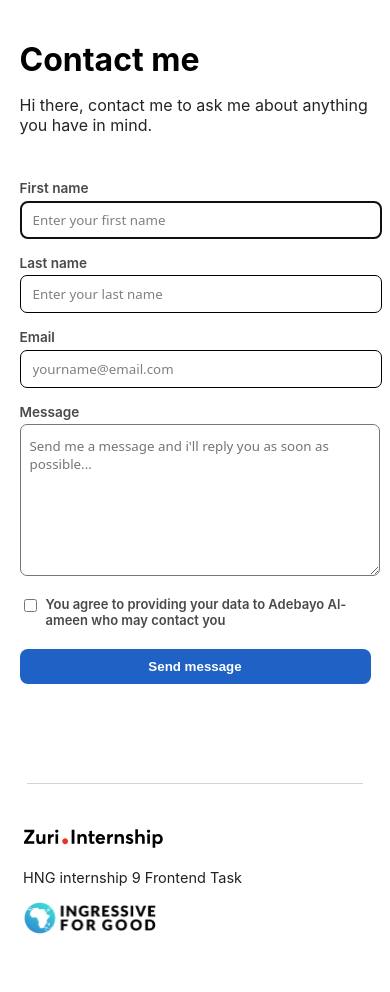
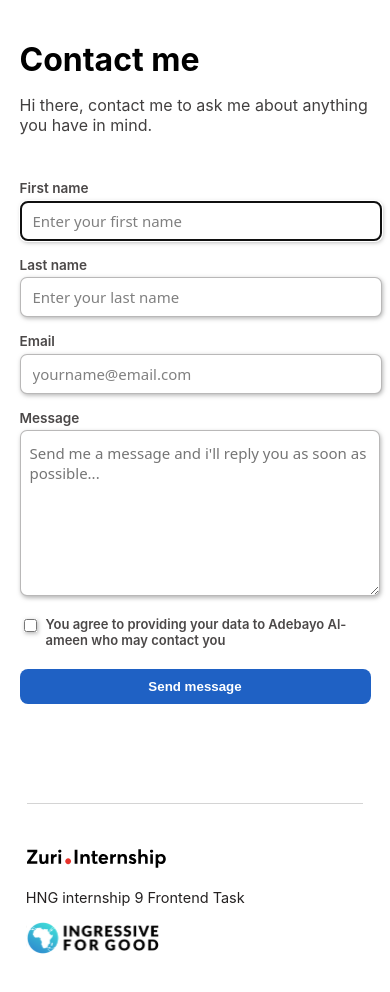
Before and after one commit to alamadrid01/learning, a React (Create React App) app: page /contact in a window 390 px wide. Shown: the top 992 px of the page. Built offline with nearby package versions, Linux system fonts and the light colour scheme.

Commit message:
refactor:  changed the contact component from class component to functional component.
style: updated the style

feat: Validated the input element

```diff
--- a/src/components/Link-tree/Link.js
+++ b/src/components/Link-tree/Link.js
@@ -1,11 +1,12 @@
 import React from "react";
-import {useNavigate} from 'react-router-dom'
+import {useNavigate, Link} from 'react-router-dom'
 import './link.scss';
 import slack from './slack.svg';
 import git from './git.svg';
 
-function Link() {
+function LinkTree() {
   let navigate = useNavigate();
+
 
   const nav = () =>{
 
@@ -46,9 +47,7 @@ function Link() {
           </a>
         </div>
         <div className="tree" onClick={nav}>
-          <a id="book_design" href="# ">
-             Contact
-          </a>
+          <Link to='/contact'>Contact</Link>
         </div>
         <div className="logo">
           <div className="slack"><img src={slack} alt="slack-logo" /></div>
@@ -59,4 +58,4 @@ function Link() {
   );
 }
 
-export default Link;
+export default LinkTree;
--- a/src/components/contact/Contact.js
+++ b/src/components/contact/Contact.js
@@ -1,77 +1,119 @@
-import React, { Component } from 'react'
+import React, {useState, useEffect} from 'react'
 import './contact.scss'
 
-export class Contact extends Component {
-    constructor(props) {
-      super(props)
-      this.state = {
-         firstName: '',
-         lastName: '',
-         email: '',
-         message: '',
-         matches: window.matchMedia("(max-width: 768px)").matches
-      }
-    }
+function Contact() {
+  useEffect(() => {
+    window
+    .matchMedia("(max-width: 768px)")
+    .addEventListener('change', e => setMatches( e.matches ));
+  }, []);
 
-    componentDidMount() {
-      const handler = e => this.setState({matches: e.matches});
-      window.matchMedia("(max-width: 768px)").addEventListener('change', handler);
-    }
 
-    firstHandler =(e) =>{
-      this.setState({
-        firstName: e.target.value
-      })
-  }
-    secondHandler =(e) =>{
-      this.setState({
-        lastName: e.target.value
-      })
-  }
-    thirdHandler =(e) =>{
-      this.setState({
-        email: e.target.value
-      })
-  }
-    fourthHandler =(e) =>{
-      this.setState({
-        message: e.target.value
-      })
-  }
-  submitHandler = (e) =>{
-    e.preventDefault()
-    alert('Message successfully sent')
+  const [firstName, setFirstName] = useState('');
+  const [lastName, setLastName] = useState('');
+  const [email, setEmail] = useState('');
+  const [message, setMessage] = useState('');
+  const [matches, setMatches] = useState(
+    window.matchMedia("(max-width: 768px)").matches
+  )
+  const [firstNameError, setFirstNameError] = useState(false);
+  const [lastNameError, setLastNameError] = useState(false);
+  const [emailError, setEmailError] = useState(false);
+  const [messageError, setMessageError] = useState(false);
+
+
+
+  const firstHandler = (e)=>{
+    setFirstName(e.target.value);
+    setFirstNameError(false);
   }
 
-  render() {
-    const {firstName, lastName, email, message, matches} = this.state
-    return (
+  const lastNameHandler = e =>{
+    setLastName(e.target.value)
+    setLastNameError(false)
+  }
+
+  const emailHandler = e =>{
+    setEmail(e.target.value)
+    setEmailError(false)
+
+  }
+  const messageHandler = e =>{
+    setMessage(e.target.value)
+    setMessageError(false)
+  }
+
+  const submit = e =>{
+    e.preventDefault();
+
+  switch (true) {
+    case firstName == "":
+      setFirstNameError(true)
+
+
+    case lastName == "":
+      setLastNameError(true)
+
+
+    case email == "":
+      setEmailError(true)
+
+
+
+    case message == "":
+      setMessageError(true)
+
+      break;
+
+
+    default:
+      alert("Message sent successfully")
+      break;
+  }
+
+  }
+
+  return (
+    <div>
       <div className='whole'>
 
         <div className="contact">
             <h1>Contact me</h1>
             <p>Hi there, contact me to ask me about anything you have in mind.</p>
-            <form onSubmit={this.submitHandler}>
+            <form onSubmit={submit}>
               <div className={` ${matches ? 'g':'b'}`}>
                 <div className="a c">
                   <label>First name</label>
-                  <input autoFocus type="text" required placeholder='Enter your first name' value={firstName}  onChange={this.firstHandler} />
+                  <input className={`${firstNameError ? 'error' : 'noError'}`} autoFocus type="text" placeholder='Enter your first name' value={firstName}  onChange={firstHandler} />
+                  {
+                    firstNameError && <span>First name is required</span>
+                  }
                 </div>
 
                 <div className="a d" >
                   <label>Last name</label>
-                  <input type="text" required placeholder='Enter your last name' value={lastName} onChange={this.secondHandler} />
+                  <input className={`${lastNameError ? 'error' : 'noError'}`} type="text" placeholder='Enter your last name' value={lastName} onChange={lastNameHandler} />
+                  {
+                    lastNameError && <span>Last name is required</span>
+                  }
+
                 </div>
               </div>
 
               <div className="a">
                 <label>Email</label>
-                <input type="email" required placeholder='yourname@email.com' value={email} onChange={this.thirdHandler} />
+                <input className={`${emailError ? 'error' : 'noError'}`} type="email" placeholder='yourname@email.com' value={email} onChange={emailHandler} />
+                {
+                  emailError && <span>Email is required</span>
+                }
               </div>
 
               <div className="a">
                 <label>Message</label>
-                <textarea value={message} required onChange={this.fourthHandler} id="" cols="30" rows="7" placeholder="Send me a message and i'll reply you as soon as possible..."></textarea>
+                <textarea value={message} className={`${messageError ? 'error' : 'noError'}`} onChange={messageHandler} id="" cols="30" rows="7" placeholder="Send me a message and i'll reply you as soon as possible..."></textarea>
+                {
+                  messageError && <span>Message is required</span>
+                }
               </div>
 
               <div className="a e">
@@ -83,8 +125,9 @@ export class Contact extends Component {
             </form>
         </div>
       </div>
-    )
-  }
+
+    </div>
+  )
 }
 
 export default Contact
--- a/src/components/contact/contact.scss
+++ b/src/components/contact/contact.scss
@@ -8,18 +8,31 @@
         width: 50%;
         text-align: left;
 
+        .error{
+            outline: purple;
+            border: 1px solid red;
+        }
+        .noError{
+            border: 0.7px solid rgba(73, 71, 71, 0.384);
+        }
+
         h1{
             margin-bottom: 4px;
         }
         p{
             margin-bottom: 45px;
-            color: rgb(37, 35, 35);
+            color: rgba(37, 35, 35, 0.87);
         }
 
         .a{
             margin-bottom: 16px;
             width: 100%;
 
+            span{
+                color: red;
+                margin: 3px 8px;
+                font-size: 13px;
+            }
             label{
                 font-size: 13.6px;
                 font-weight: 600;
@@ -31,8 +44,8 @@
                 padding: 9px 12px;
                 color: black;
                 border-radius: 7px;
-                border: 0.7px solid black;
                 font-family: system-ui, -apple-system, BlinkMacSystemFont, 'Segoe UI', Roboto, Oxygen, Ubuntu, Cantarell, 'Open Sans', 'Helvetica Neue', sans-serif;
+                box-shadow: 1px 1.5px 4px rgba(128, 128, 128, 0.582);
 
                 &::placeholder{
                     color: grey;
@@ -54,6 +67,7 @@
                 font-family: system-ui, -apple-system, BlinkMacSystemFont, 'Segoe UI', Roboto, Oxygen, Ubuntu, Cantarell, 'Open Sans', 'Helvetica Neue', sans-serif;
                 padding: 12px 9px;
                 border-radius: 7px;
+                box-shadow: 1px 2px 4px rgba(128, 128, 128, 0.582);
                 width: 97%;
 
              &::placeholder{
@@ -133,6 +147,17 @@
         .contact{
             width: 90%;
 
+            label{
+                font-size: 15px;
+            }
+
+            input{
+                font-size: 15px;
+            }
+            textarea{
+                font-size: 15px;
+            }
+
             .check{
                 padding-right: 10px;
             }
--- a/src/components/footer/footer.scss
+++ b/src/components/footer/footer.scss
@@ -14,7 +14,7 @@ footer{
     @media (max-width: 768px){
         flex-direction: column;
         gap: 15px;
-        margin-left: 5.9%;
+        margin-left: 6.6%;
         text-align: left;
     }
 
```
